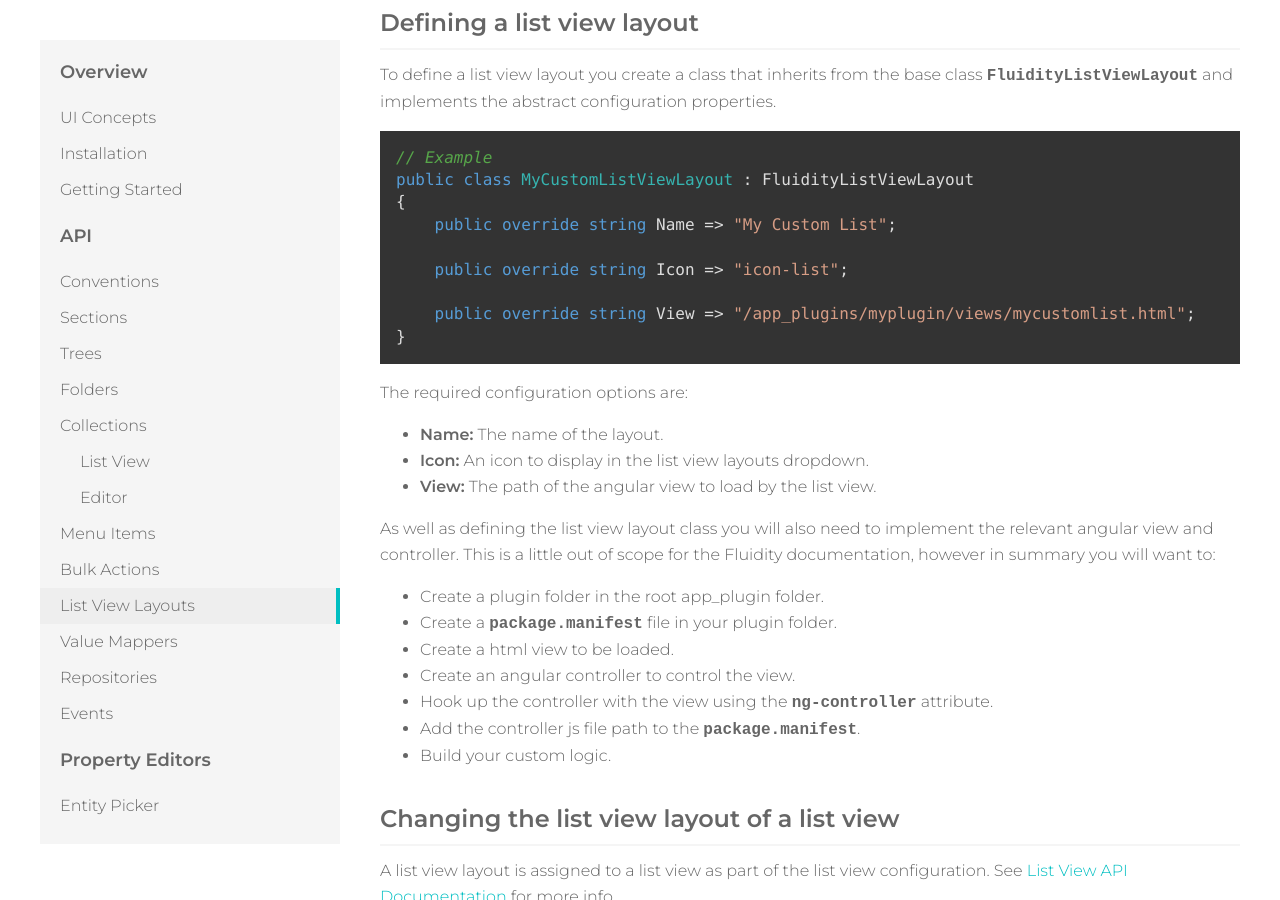
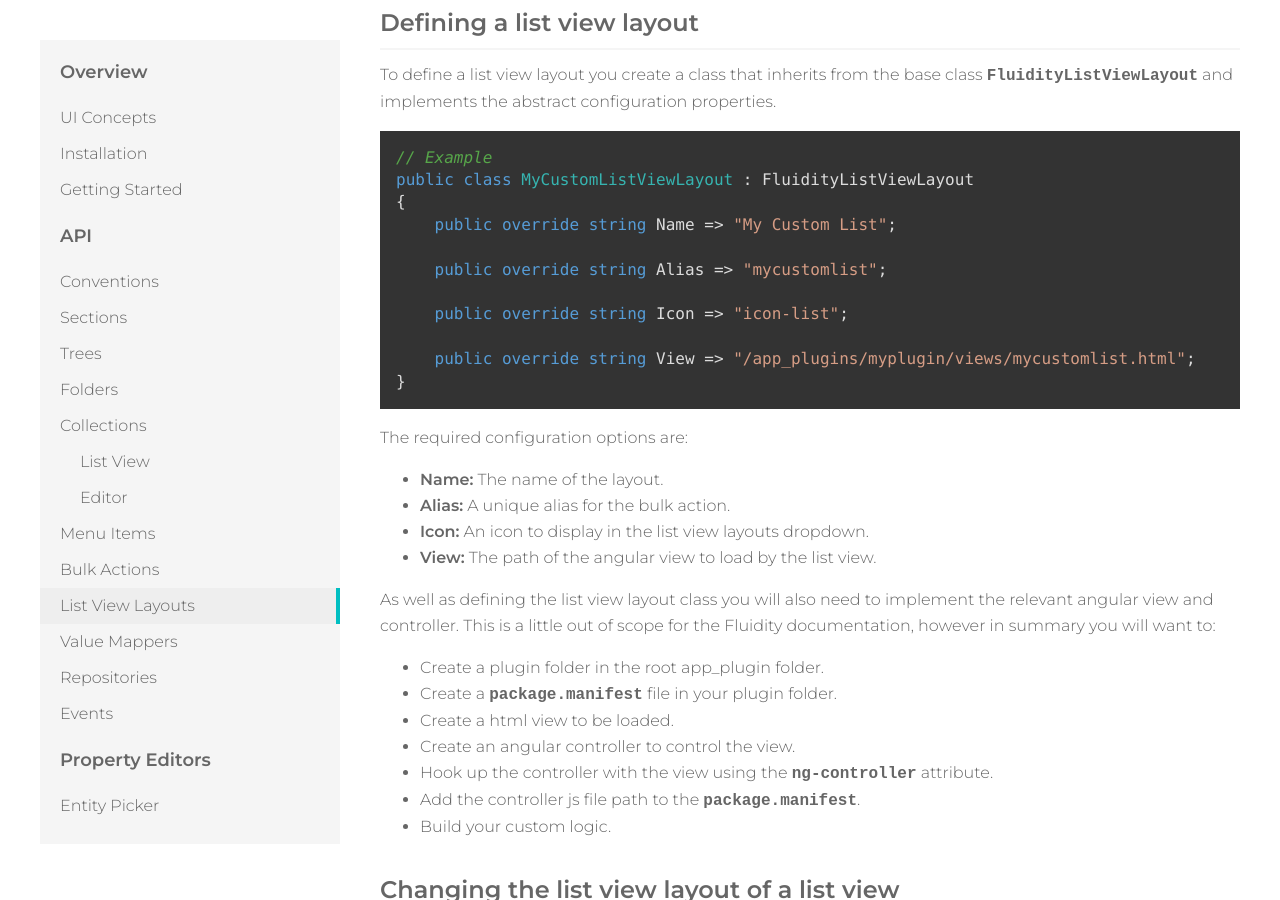
Before and after one commit to mattbrailsford/umbraco-fluidity, a Jekyll site: the page built from docs/_pages/02-api-07-list-view-layouts.md, in a window 1280 px wide and 900 px high, scrolled down 491 px. Built offline with Jekyll 4.4.1, drawn with Linux system fonts in a browser that asks for light colours.

Commit message:
Adding alsies to list view layouts for consistancy

```diff
--- a/docs/_pages/02-api-07-list-view-layouts.md
+++ b/docs/_pages/02-api-07-list-view-layouts.md
@@ -17,6 +17,8 @@
 {
     public override string Name => "My Custom List";
 
+    public override string Alias => "mycustomlist";
+
     public override string Icon => "icon-list";
 
     public override string View => "/app_plugins/myplugin/views/mycustomlist.html";
@@ -26,6 +28,7 @@
 The required configuration options are:
 
 * **Name:** The name of the layout.
+* **Alias:** A unique alias for the bulk action.
 * **Icon:** An icon to display in the list view layouts dropdown.
 * **View:** The path of the angular view to load by the list view.
 
```
